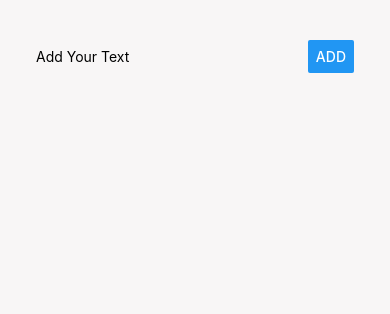
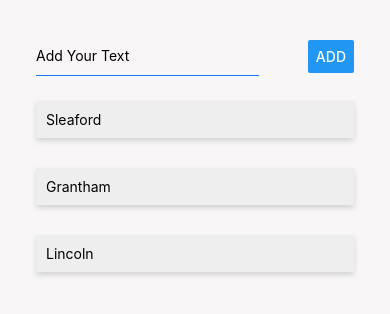
Before and after one commit to jwill9999/react_native_application, a React Native app: screen / in a window 390 px wide. Shown: the top 314 px of the page. Built offline with nearby package versions, Linux system fonts and the light colour scheme.

Commit message:
listItem with touchable event and alert

```diff
--- a/App.js
+++ b/App.js
@@ -1,32 +1,43 @@
 import React from "react";
-import { StyleSheet, View, TextInput, Button, Text } from "react-native";
+import { StyleSheet, View, TextInput, Button } from "react-native";
+import ListItem from "./src/ListItem/ListItem";
 
 export default class App extends React.Component {
   constructor(props) {
     super(props);
-    this.state = { text: "", placeName: [] };
+    this.state = {
+      textValue: "",
+      places: ["Sleaford", "Grantham", "Lincoln"]
+    };
   }
+
   buttonPress = () => {
-    if (this.state.text.trim() === "") {
+    if (this.state.textValue.trim() === "") {
       return;
     }
     this.setState(prevState => ({
-      placeName: prevState.placeName.concat(prevState.text),
-      text: ""
+      places: prevState.places.concat(prevState.textValue),
+      textValue: ""
     }));
   };
 
   render() {
-    const places = this.state.placeName.map(place => (
-      <Text key={place}>{place}</Text>
+    const { places, textValue } = this.state;
+    const placeList = places.map(place => (
+      <ListItem key={place} places={place} onItemPress={() => alert(place)} />
     ));
+
     return (
       <View style={styles.container}>
         <View style={styles.inputContainer}>
           <TextInput
             style={styles.input}
-            value={this.state.text}
-            onChangeText={text => this.setState({ text })}
+            value={textValue}
+            onChangeText={value =>
+              this.setState({
+                textValue: value
+              })
+            }
             placeholder="Add Your Text"
           />
           <Button
@@ -35,7 +46,7 @@ export default class App extends React.Component {
             onPress={this.buttonPress}
           />
         </View>
-        <View>{places}</View>
+        {placeList}
       </View>
     );
   }
@@ -51,7 +62,9 @@ const styles = StyleSheet.create({
   },
   input: {
     width: "70%",
-    height: 40
+    height: 40,
+    borderBottomWidth: 1,
+    borderBottomColor: "#1a75ff"
   },
   inputContainer: {
     width: "100%",
--- /dev/null
+++ b/src/ListItem/ListItem.js
@@ -0,0 +1,29 @@
+import React from "react";
+import { View, Text, StyleSheet, TouchableOpacity } from "react-native";
+
+const ListItem = props => (
+  <TouchableOpacity style={styles.listItem} onPress={props.onItemPress}>
+    <View>
+      <Text>{props.places}</Text>
+    </View>
+  </TouchableOpacity>
+);
+
+const styles = StyleSheet.create({
+  listItem: {
+    width: "100%",
+    padding: 10,
+    backgroundColor: "#eee",
+    marginBottom: 5,
+    marginTop: 25,
+    shadowColor: "#C9C9C9",
+    shadowOffset: {
+      width: 0,
+      height: 3
+    },
+    shadowRadius: 5,
+    shadowOpacity: 0.75
+  }
+});
+
+export default ListItem;
```
Also changed, not shown: 1 other file (tests, documents, lock files or other folders).
